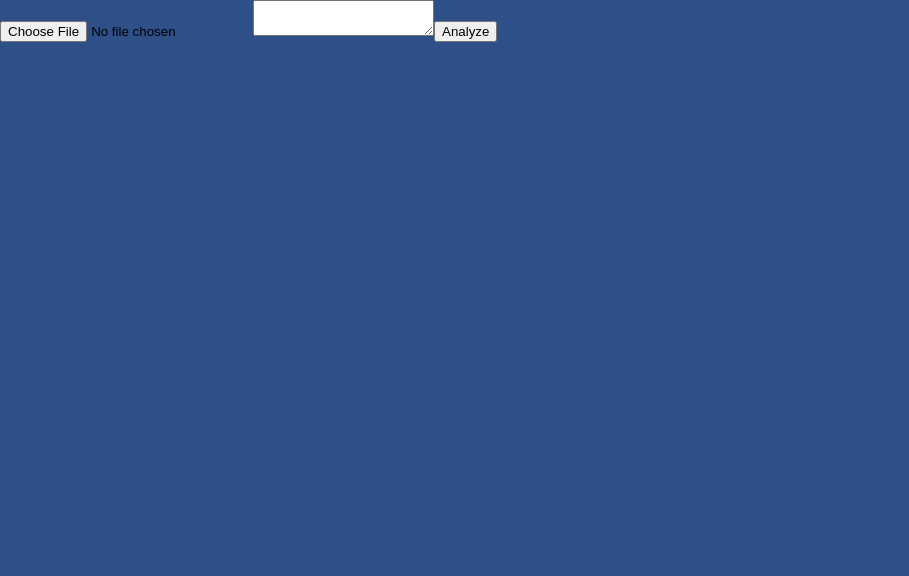
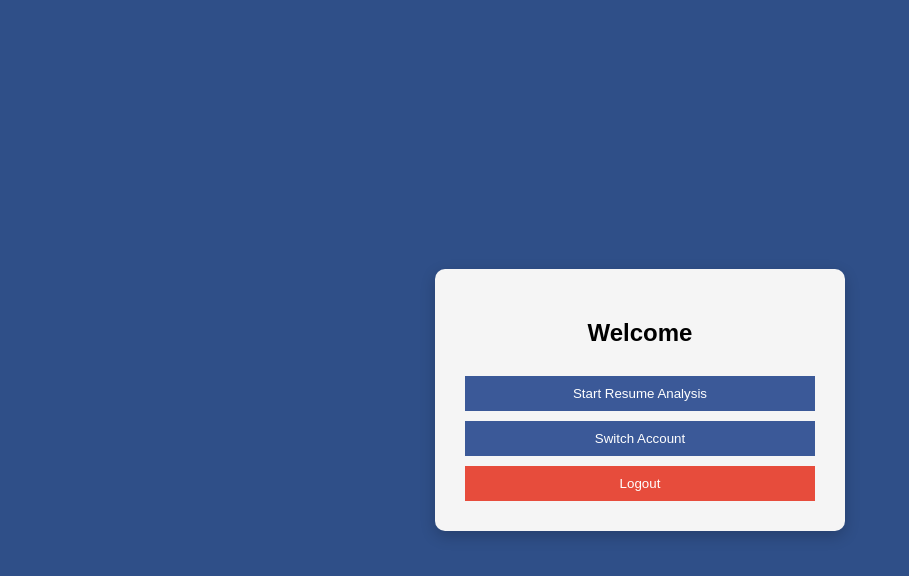
Before and after one commit to N-a-Ga/ai-resume-analyzer-frontend, a React (Create React App) app: page /analyzer in a window 1280 px wide. Shown: the top 576 px of the page, without its empty margins (0-909 px from the left). Built offline with nearby package versions, Linux system fonts and the light colour scheme.

Commit message:
fix login endpoint

```diff
--- a/src/Analyzer.js
+++ b/src/Analyzer.js
@@ -1,35 +1,54 @@
-import { useState } from "react";
-import { BASE_URL } from "./api";
+import { useNavigate } from "react-router-dom";
 
-export default function Analyzer() {
-  const [file, setFile] = useState(null);
-  const [jobDescription, setJobDescription] = useState("");
-  const [result, setResult] = useState("");
-
-  const handleUpload = async () => {
-    const formData = new FormData();
-    formData.append("file", file);
-    formData.append("jobDescription", jobDescription);
-
-    try {
-      const res = await fetch(`${BASE_URL}/upload`, {
-        method: "POST",
-        body: formData,
-      });
-
-      const data = await res.text();
-      setResult(data);
-    } catch {
-      alert("Upload failed");
-    }
-  };
+export default function Dashboard() {
+  const nav = useNavigate();
 
   return (
-    <div>
-      <input type="file" onChange={(e)=>setFile(e.target.files[0])}/>
-      <textarea onChange={(e)=>setJobDescription(e.target.value)} />
-      <button onClick={handleUpload}>Analyze</button>
-      <pre>{result}</pre>
+    <div style={styles.container}>
+      <div style={styles.card}>
+        <h2>Welcome</h2>
+
+        <button style={styles.button} onClick={()=>nav("/analyzer")}>
+          Start Resume Analysis
+        </button>
+
+        <button style={styles.button} onClick={()=>nav("/login")}>
+          Switch Account
+        </button>
+
+        <button style={{...styles.button, ...styles.danger}} onClick={()=>nav("/")}>
+          Logout
+        </button>
+      </div>
     </div>
   );
 }
+
+const styles = {
+  container: {
+    height: "100vh",
+    display: "flex",
+    justifyContent: "center",
+    alignItems: "center",
+  },
+  card: {
+    background: "#f5f5f5",
+    padding: "30px",
+    borderRadius: "10px",
+    width: "350px",
+    textAlign: "center",
+    boxShadow: "0 5px 15px rgba(0,0,0,0.2)",
+  },
+  button: {
+    width: "100%",
+    padding: "10px",
+    marginTop: "10px",
+    background: "#3b5998",
+    color: "white",
+    border: "none",
+    cursor: "pointer",
+  },
+  danger: {
+    background: "#e74c3c",
+  }
+};
--- a/src/Login.js
+++ b/src/Login.js
@@ -9,7 +9,7 @@ export default function Login() {
 
  const handleLogin = async () => {
   try {
-      const res = await fetch(`${BASE_URL}/login`, {
+    const res = await fetch(`${BASE_URL}/auth/login`, {
       method: "POST",
       headers: {
         "Content-Type": "application/json",
--- a/src/Signup.js
+++ b/src/Signup.js
@@ -10,7 +10,7 @@ export default function Signup() {
 
   const handleSignup = async () => {
   try {
-      const res = await fetch(`${BASE_URL}/signup`, {
+    const res = await fetch(`${BASE_URL}/auth/signup`, {
       method: "POST",
       headers: {
         "Content-Type": "application/json",
```
Lines whose indentation alone changed are shown as unchanged.
